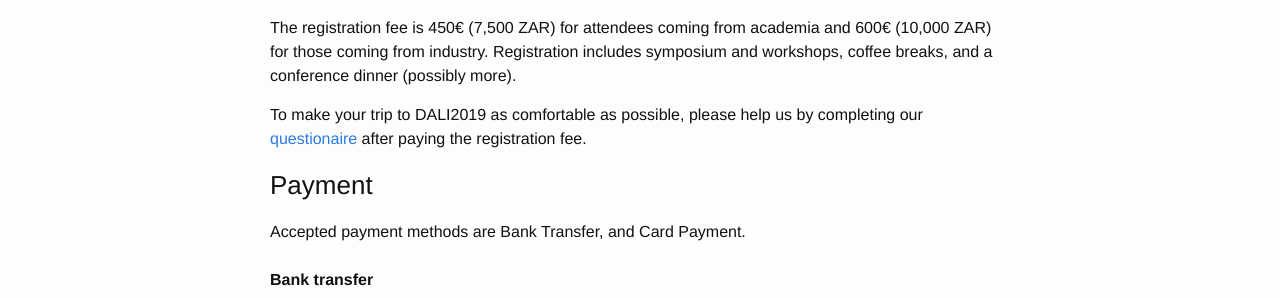
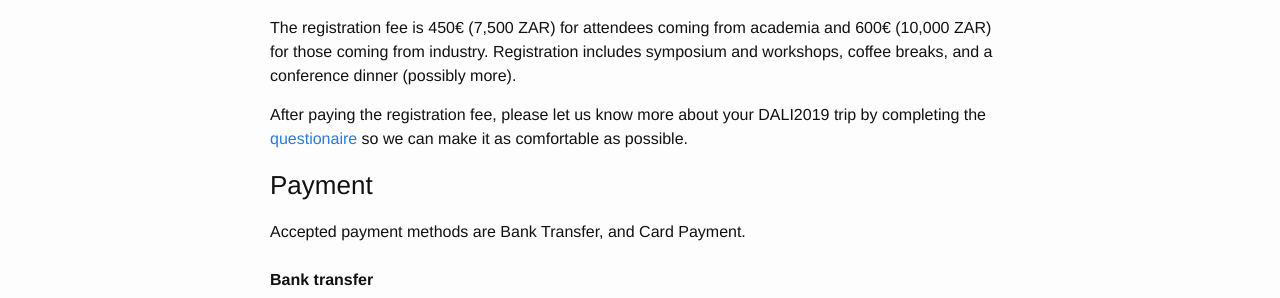
Before and after one commit to dalimeeting/dalimeeting.github.io, a Jekyll site: the page built from registration.html, in a window 1280 px wide. Shown: the part 589-887 px from the top of the page. Built offline with Jekyll 4.4.1, drawn with Linux system fonts in a browser that asks for light colours.

Commit message:
Update registration.html

```diff
--- a/_layouts/registration.html
+++ b/_layouts/registration.html
@@ -8,8 +8,8 @@
   <p>The registration fee is 450€ (7,500 ZAR) for attendees coming from academia and 600€ (10,000 ZAR) for those coming from industry.
   Registration includes symposium and workshops, coffee breaks, and a conference dinner (possibly more).</p>
 
-  <p>To make your trip to DALI2019 as comfortable as possible, please help us by completing our <a href="https://goo.gl/forms/IRvQzsEpiCE44GHk1" target="_blank">questionaire</a>
-	  after paying the registration fee.</p>
+  <p>After paying the registration fee, please let us know more about your DALI2019 trip by completing the <a href="https://goo.gl/forms/IRvQzsEpiCE44GHk1" target="_blank">questionaire</a>
+	 so we can make it as comfortable as possible.</p>
 
   <h3>Payment</h3>
 
```
